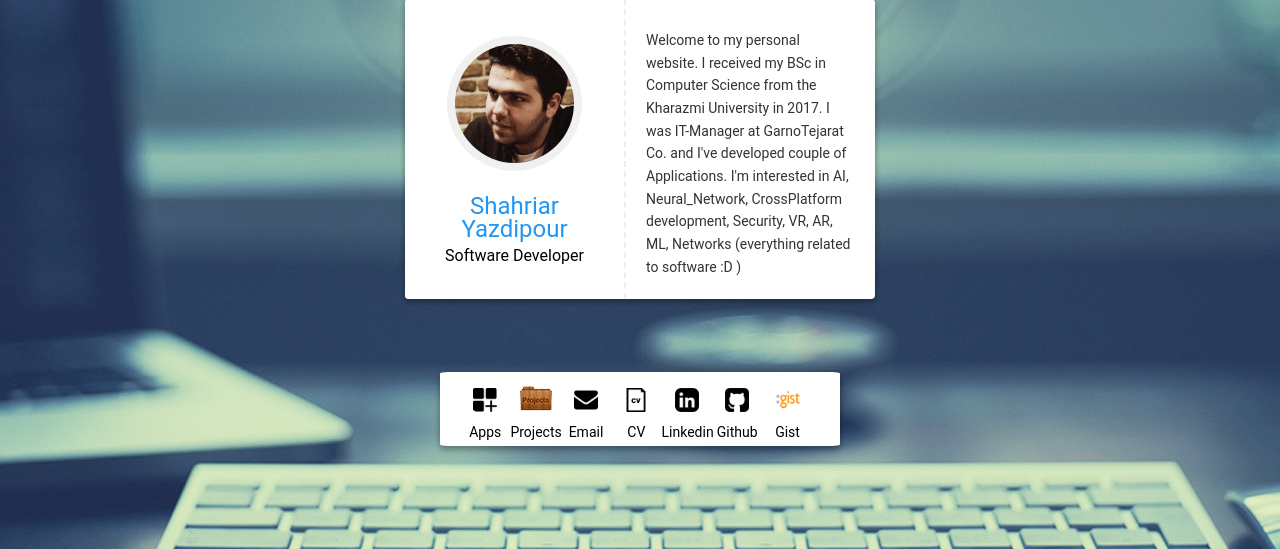
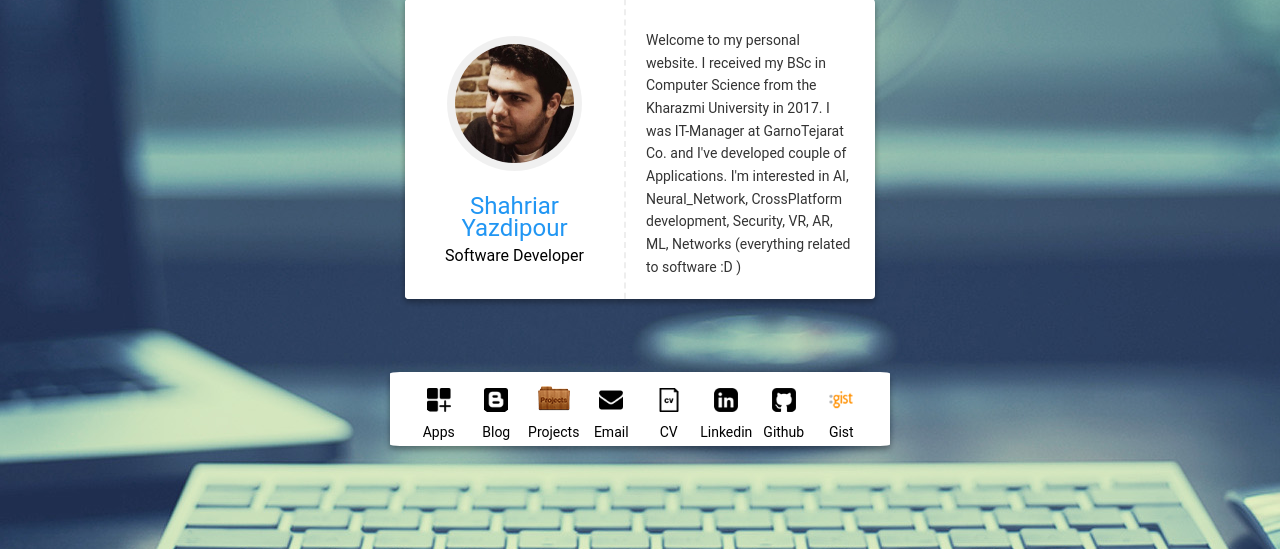
Before and after one commit to yazdipour/old-personal-site, a PHP site: page / in a window 1280 px wide. Shown: the part 251-800 px from the top of the page. Run offline with PHP 8.4, Linux system fonts and the light colour scheme.

Commit message:
+ blog icon

```diff
--- a/css/card.css
+++ b/css/card.css
@@ -86,25 +86,6 @@ p {
     position: relative;
     margin: 25px 30px;
 }
-/* .profile-card header a:after {
-	position: absolute;
-    content: "";
-	bottom: 3px;
-	right: 3px;
-	width: 20px;
-	height: 20px;
-    border: 4px solid #FFFFFF;
-    -webkit-transform: scale(0);
-    transform: scale(0);
-    background: -webkit-linear-gradient(top, #2196F3 0%, #2196F3 50%, #FFC107 50%, #FFC107 100%);
-    background: linear-gradient(#2196F3 0%, #2196F3 50%, #FFC107 50%, #FFC107 100%);
-    -webkit-border-radius: 50%;
-    border-radius: 50%;
-    -webkit-box-shadow: 0px 1px 3px rgba(0, 0, 0, 0.1);
-    box-shadow: 0px 1px 3px rgba(0, 0, 0, 0.1);
-    -webkit-animation: scaleIn 0.3s 3.5s ease forwards;
-    animation: scaleIn 0.3s 3.5s ease forwards;
-} */
 .profile-card header a > img {
     width: 120px;
     max-width: 100%;
@@ -134,7 +115,6 @@ p {
     animation: moveIn 1s 3.1s ease forwards;
 }
 .profile-social-links {
-    width: 400px;
     display: inline-block;
     float: right;
     margin: 0px;
--- a/index.html
+++ b/index.html
@@ -17,8 +17,12 @@
   <link rel="stylesheet" href="./css/vex-theme-top.css" />
 </head>
 <style>
+
+  .profile-social-links {
+    width: 500px;
+  }
   .profile-social-links li{
-    width: 14% !important;
+    width: 12.5% !important;
   }
 </style>
 <body>
@@ -40,9 +44,14 @@
   </aside>
   <ul class="profile-card profile-social-links" style="top: 85%;border-radius:2%;">
     <li>
-      <a href="./apps">
+      <a target="_blank" href="./apps">
         <img src="img/icons/32/app.png">
       </a><br>Apps
+    </li>
+    <li>
+      <a target="_blank" href="./blog">
+        <img src="img/icons/32/blog.png">
+      </a><br>Blog
     </li>
     <li>
       <img src="img/icons/32/proj.png" alt="projects" onclick="openProj()">Projects
@@ -53,22 +62,22 @@
       </a><br>Email
     </li>
     <li>
-      <a href="https://shahriar.in/cv.php">
+      <a target="_blank" href="https://shahriar.in/cv.php">
         <img src="img/icons/32/cv.png" alt="cv">
       </a><br>CV
     </li>
     <li>
-      <a href="http://shahriar.in/rdct/social/linkedin.php">
+      <a target="_blank" href="http://shahriar.in/rdct/social/linkedin.php">
         <img src="img/icons/32/lnk.png" alt="linkedin">
       </a><br>Linkedin
     </li>
     <li>
-      <a href="http://shahriar.in/rdct/social/git.php">
+      <a target="_blank" href="http://shahriar.in/rdct/social/git.php">
         <img src="img/icons/32/git.png" alt="github">
       </a><br>Github
     </li>
     <li>
-      <a href="https://gist.github.com/yazdipour">
+      <a target="_blank" href="https://gist.github.com/yazdipour">
         <img src="img/icons/32/gist.png" alt="github gist">
       </a><br>Gist
     </li>
```
Also changed, not shown: img/icons/32/blog.png (added).
